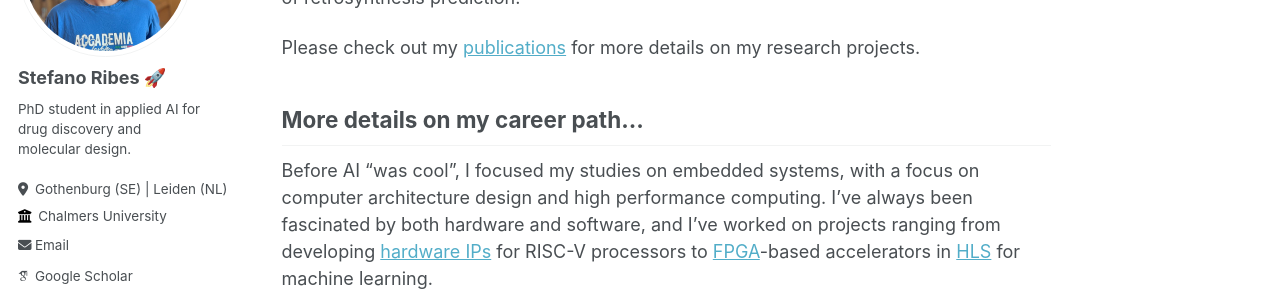
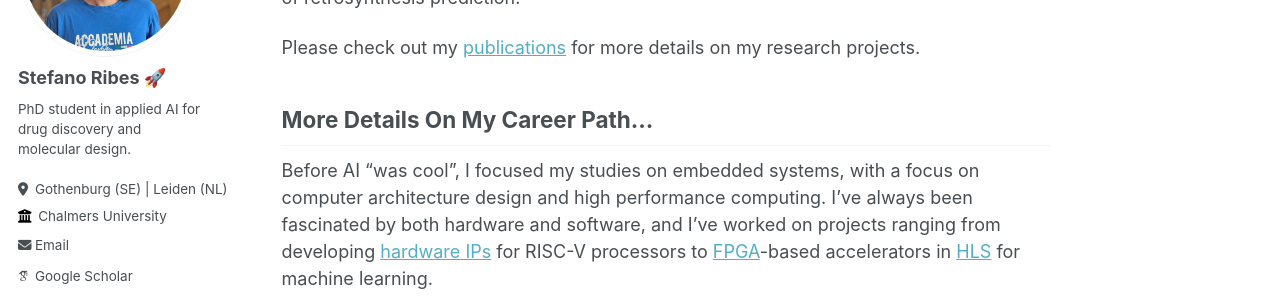
Before and after one commit to ribesstefano/ribesstefano.github.io, a Jekyll site: the page built from _pages/about.md, in a window 1280 px wide and 900 px high, scrolled down 492 px. Shown: the part 154-452 px from the top of the window. Built offline with Jekyll 4.4.1, drawn with Linux system fonts in a browser that asks for light colours; some web fonts are replaced.

Commit message:
Fixed capitalization

```diff
--- a/_pages/about.md
+++ b/_pages/about.md
@@ -17,7 +17,7 @@ My research interests lie at the intersection of artificial intelligence, comput
 
 Please check out my [publications](/publications) for more details on my research projects.
 
-## More details on my career path...
+## More Details On My Career Path...
 
 Before AI "was cool", I focused my studies on embedded systems, with a focus on computer architecture design and high performance computing. I've always been fascinated by both hardware and software, and I've worked on projects ranging from developing [hardware IPs](https://en.wikipedia.org/wiki/Semiconductor_intellectual_property_core_) for RISC-V processors to [FPGA](https://en.wikipedia.org/wiki/Field-programmable_gate_array)-based accelerators in [HLS](https://en.wikipedia.org/wiki/High-level_synthesis) for machine learning.
 
```
Also changed, not shown: _pages/cv.md (+1 -1 lines).
